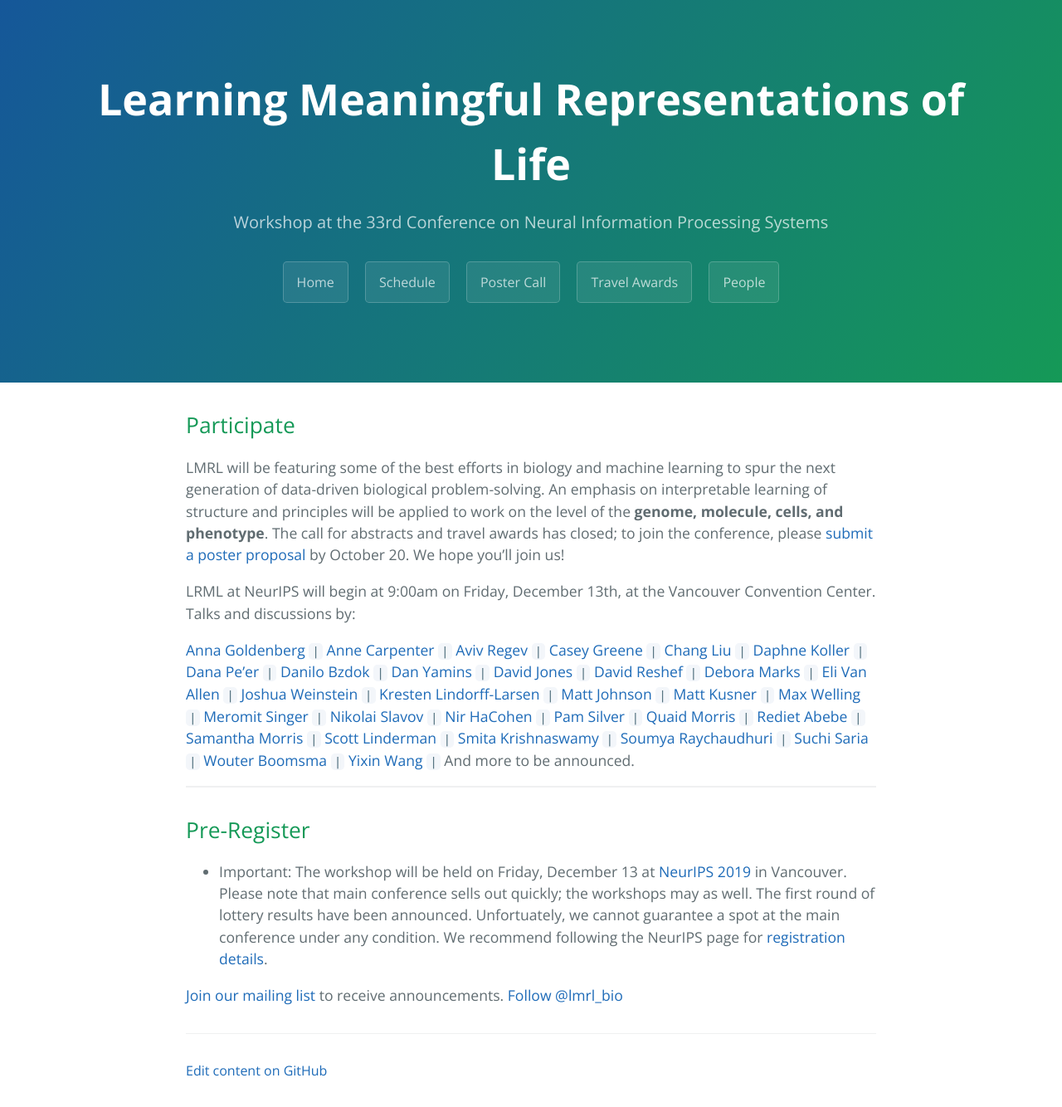
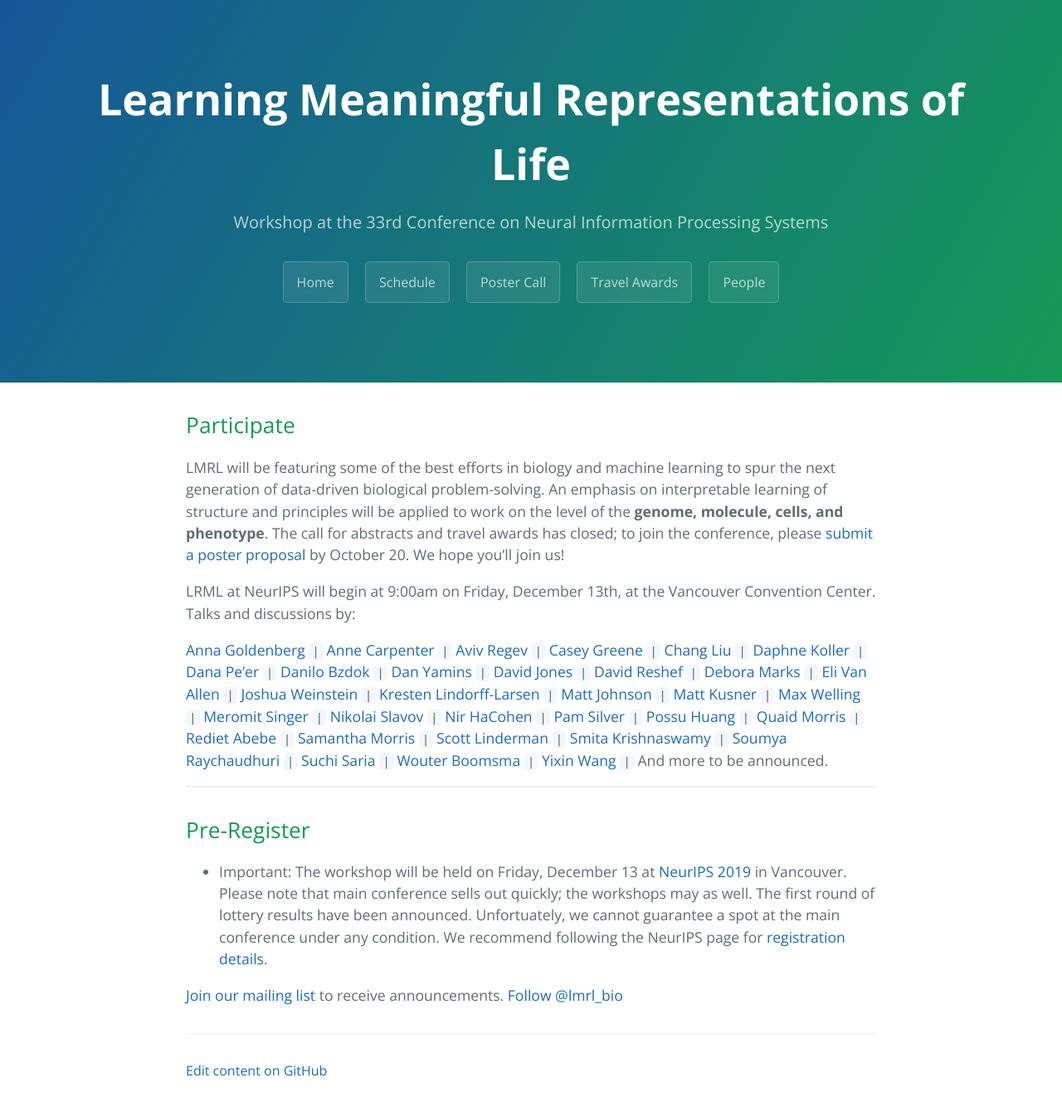
Before and after one commit to lmrl-bio/lmrl-bio.github.io, a Jekyll site: the page built from index.md, in a window 1280 px wide. Shown: the whole page at 83% size. Built offline with Jekyll 4.4.1, drawn with Linux system fonts in a browser that asks for light colours; comment, search, counter and statistics services are not loaded; our own code applies the rules of GitHub Pages for plain Markdown files.

Commit message:
Update index.md

```diff
--- a/index.md
+++ b/index.md
@@ -30,6 +30,7 @@ LRML at NeurIPS will begin at 9:00am on Friday, December 13th, at the Vancouver
 [Nikolai Slavov](https://coe.northeastern.edu/people/slavov-nikolai/) `|`
 [Nir HaCohen](https://www.massgeneral.org/cancerresearch/research/researchlab.aspx?id=1644) `|`
 [Pam Silver](https://silver.med.harvard.edu/) `|`
+[Possu Huang](http://www.proteindesign.org/) `|`
 [Quaid Morris](http://www.morrislab.ca/) `|`
 [Rediet Abebe](https://www.cs.cornell.edu/~red/) `|`
 [Samantha Morris](http://morrislab.wustl.edu/) `|`
```
